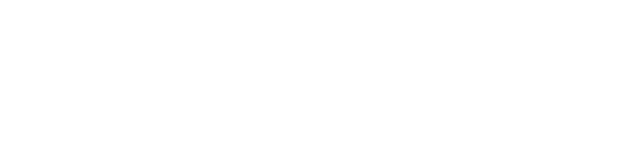
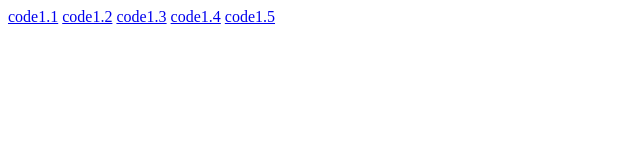
Before and after one commit to Arno-Web-team/Code-1.4.1, a plain HTML site: page index.html in a window 1280 px wide. Shown: the whole page, without its empty margins (0-640 px from the left). Drawn offline with Linux system fonts and the light colour scheme.

Commit message:
Update index.html

```diff
--- a/index.html
+++ b/index.html
@@ -3,10 +3,10 @@
 <title>linking webpages</title>
 </head>
 <body>
-<a href="https://github.com/arno400/code1.1">
-<a href="https://github.com/arno400/code1.2">
-<a href="https://github.com/arno400/code1.3">
-<a href="https://github.com/arno400/code1.4">
-<a href="https://github.com/arno400/code1.5">
+  <a href="https://github.com/arno400/code1.1">code1.1</a>
+  <a href="https://github.com/arno400/code1.2">code1.2</a>
+  <a href="https://github.com/arno400/code1.3">code1.3</a>
+  <a href="https://github.com/arno400/code1.4">code1.4</a>
+  <a href="https://github.com/arno400/code1.5">code1.5</a>
 </body>
 </html>
```
